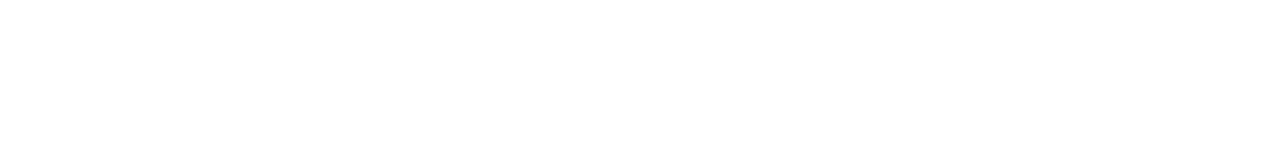
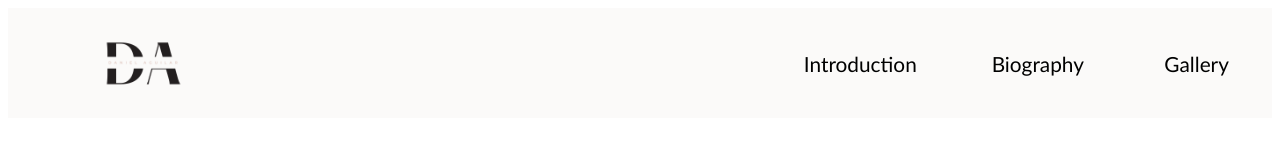
Before and after one commit to AdrianFernandez32/danielaguilarwp, a plain HTML site: page index.html in a window 1280 px wide. Drawn offline with Linux system fonts and the light colour scheme.

Commit message:
finished navbar

```diff
--- a/index.html
+++ b/index.html
@@ -4,11 +4,23 @@
     <meta charset="UTF-8">
     <meta name="viewport" content="width=device-width, initial-scale=1.0">
     <title>Daniel Aguilar</title>
+    <link rel="stylesheet" href="styles.css">
 </head>
 <body>
     <header>
         <div class="navbar">
-
+            <img src="DA.png" alt="logo" class="logo">
+            <div class="menu">
+                <div class="option">
+                    Introduction
+                </div>
+                <div class="option">
+                    Biography
+                </div>
+                <div class="option">
+                    Gallery
+                </div>
+            </div>
         </div>
     </header>
 </body>
--- a/styles.css
+++ b/styles.css
@@ -2,12 +2,37 @@
     display: flex;
     justify-content: space-between;
     align-items: center;
-    background-color: white;
+    background-color: #fbfaf9;
     color: black;
     width: 100%;
-    height: 100px;
+    height: 110px;
+}
+
+.menu {
+    display: flex;
+    justify-content: space-around;
+    align-items: center;
+    width: 40%;
+}
+
+.option {
+    display: flex;
+    align-items: center;
+    justify-content: center;
+    padding: 1rem;
+    font-family: 'Gill Sans', 'Gill Sans MT', Calibri, 'Trebuchet MS', sans-serif;
+    font-size: 1.3rem;
+    transition: 100ms;
+    min-width: 15%;
+}
+
+.option:hover {
+    background-color: black;
+    color: white;
+    border-radius: 10%;
 }
 
 .logo {
-    height: 70%;
+    height: 100%;
+    margin-left: 5rem;
 }
```
Also changed, not shown: DA.png (added).
